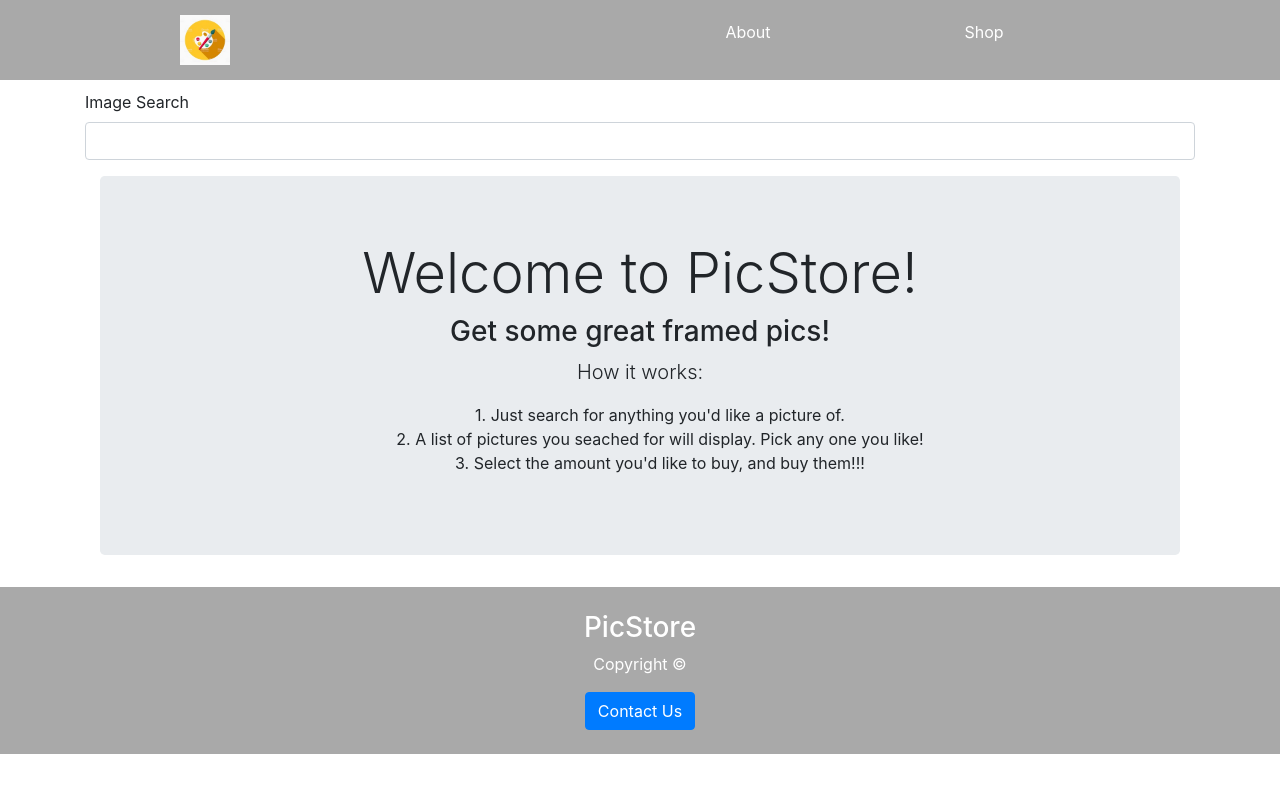
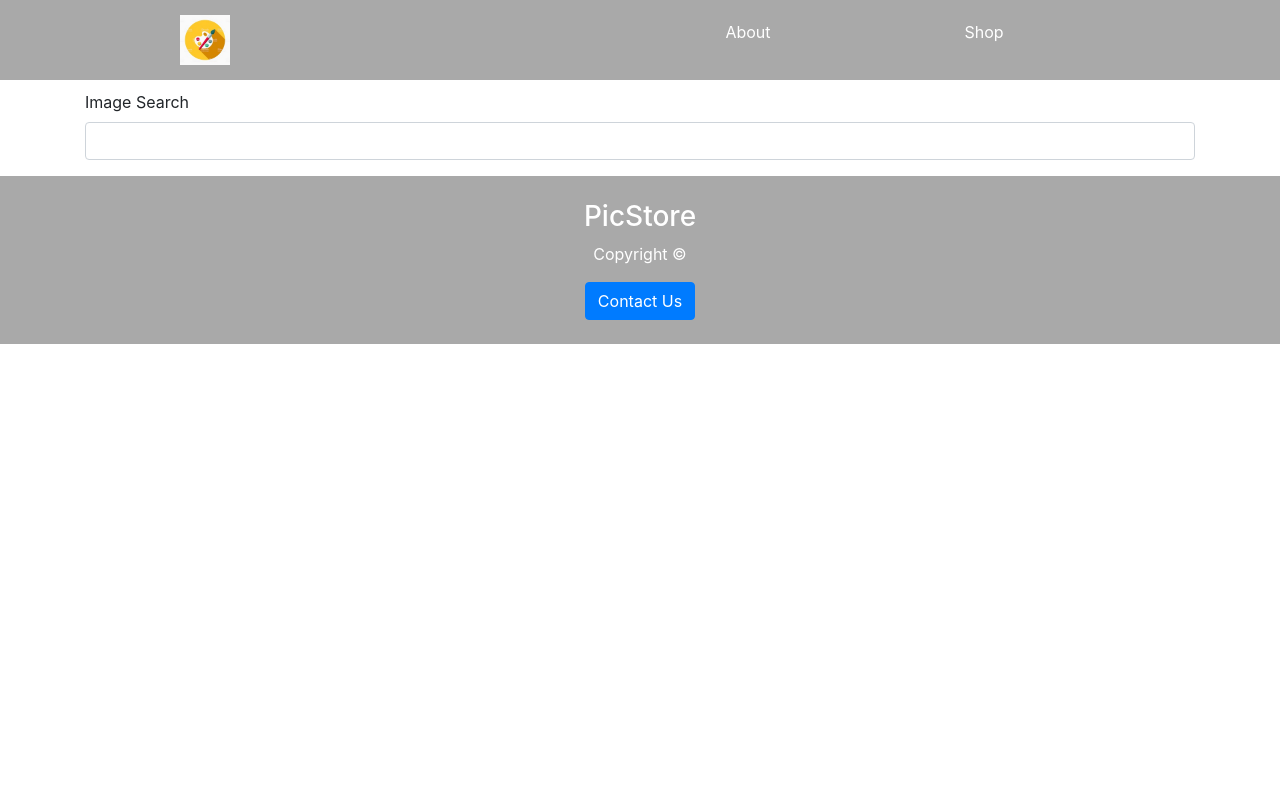
Before and after one commit to MarkMGill/PicStore, a React (Create React App) app: page / in a window 1280 px wide. Shown: the top 792 px of the page. Built offline with nearby package versions, Linux system fonts and the light colour scheme.

Commit message:
corrected path names

```diff
--- a/src/components/App.js
+++ b/src/components/App.js
@@ -30,16 +30,16 @@ class App extends React.Component {
                         <SearchBar onSubmit={this.onSearchSubmit} />
                         <Switch>
                             <Route
-                                path="/" exact
+                                path="/PicStore/" exact
                                 render={(props) => <Home {...props} randomImages={this.state.randomImages}
                                 runIt={this.getRandomImages} />}
                             />
                             <Route
-                                path="/search=:searchTerm" exact
+                                path="/PicStore/search=:searchTerm" exact
                                 render={(props) => <ImageList {...props} images={this.state.images} />}
                             />
                             <Route
-                                path="/shop/:id"
+                                path="/PicStore/shop/:id"
                                 render={(props) => <ImageDetail {...props} images={this.state.images} />}
                             />
                         </Switch>
```
